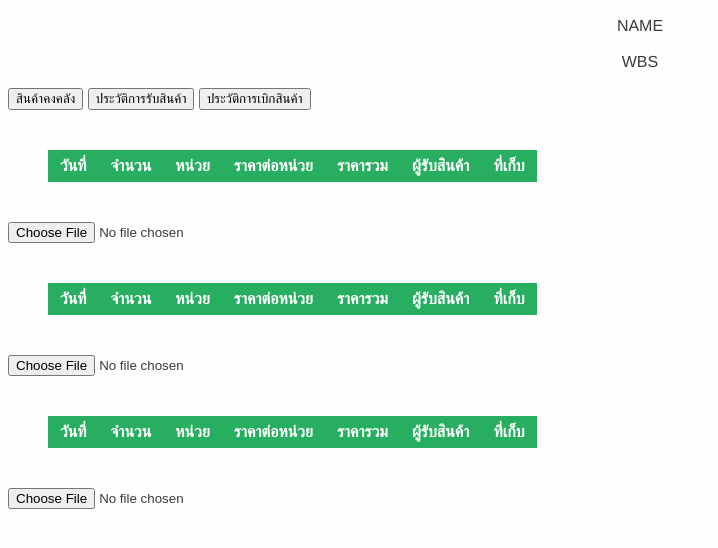
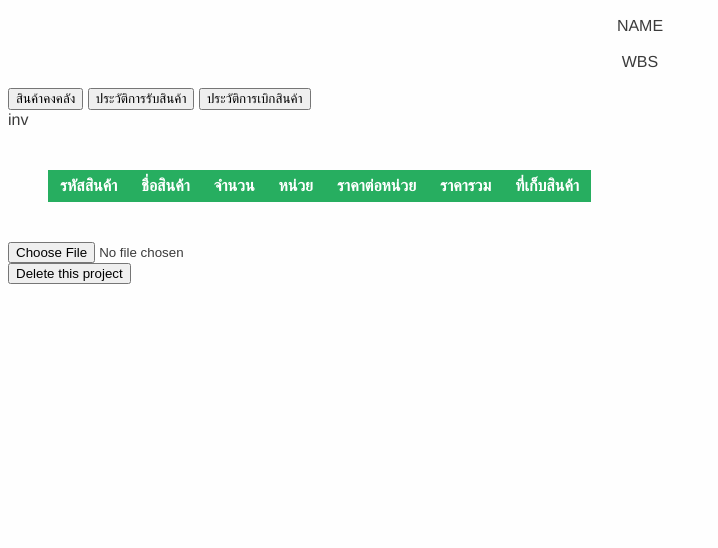
Before and after one commit to kanokpolkulsri/webstock, a PHP site: page /show.html in a window 1280 px wide. Shown: the top 548 px of the page, without its empty margins (0-718 px from the left). Run offline with PHP 8.4, Linux system fonts and the light colour scheme; some libraries are stand-ins or nearby versions.

Commit message:
ui for show page

```diff
--- a/s.css
+++ b/s.css
@@ -194,3 +194,7 @@ ul.login {
 .show-title-Proj {
   text-align: center;
 }
+
+.show-btn-active {
+  background-color: #e9e9e9;
+}
--- a/show.html
+++ b/show.html
@@ -14,21 +14,22 @@
 		<p class="show-title-Proj-WBS">WBS</p>
 	</div>
 	<div>
-		<button class="btn-inv">สินค้าคงคลัง</button>
-		<button class="btn-rec">ประวัติการรับสินค้า</button>
-		<button class="btn-out">ประวัติการเบิกสินค้า</button>
+		<button class="show-btn-inv">สินค้าคงคลัง</button>
+		<button class="show-btn-rec">ประวัติการรับสินค้า</button>
+		<button class="show-btn-out">ประวัติการเบิกสินค้า</button>
 	</div>
 	<div class="show-all-data-inv">
+	inv
 		<div class="wrapper">
 			<div class="table-inv">
 				<div class="row header green">
-					<div class="cell">วันที่</div>
+					<div class="cell">รหัสสินค้า</div>
+					<div class="cell">ชื่อสินค้า</div>
 					<div class="cell">จำนวน</div>
 					<div class="cell">หน่วย</div>
 					<div class="cell">ราคาต่อหน่วย</div>
 					<div class="cell">ราคารวม</div>
-					<div class="cell">ผู้รับสินค้า</div>
-					<div class="cell">ที่เก็บ</div>
+					<div class="cell">ที่เก็บสินค้า</div>
 	    		</div>
 			</div>
 		</div>
@@ -36,16 +37,20 @@
 	</div>
 
 	<div class="show-all-history-rec">
+	rec
 		<div class="wrapper">
 			<div class="table-rec">
 				<div class="row header green">
 					<div class="cell">วันที่</div>
+					<div class="cell">รหัสสินค้า</div>
+					<div class="cell">ชื่อสินค้า</div>
 					<div class="cell">จำนวน</div>
 					<div class="cell">หน่วย</div>
 					<div class="cell">ราคาต่อหน่วย</div>
 					<div class="cell">ราคารวม</div>
 					<div class="cell">ผู้รับสินค้า</div>
-					<div class="cell">ที่เก็บ</div>
+					<div class="cell">รับจากบริษัท</div>
+					<div class="cell">ที่เก็บสินค้า</div>
 	    		</div>
 			</div>
 		</div>
@@ -53,33 +58,103 @@
 	</div>
 
 	<div class="show-all-history-out">
+	out
 		<div class="wrapper">
 			<div class="table-out">
 				<div class="row header green">
 					<div class="cell">วันที่</div>
+					<div class="cell">รหัสสินค้า</div>
+					<div class="cell">ชื่อสินค้า</div>
 					<div class="cell">จำนวน</div>
 					<div class="cell">หน่วย</div>
 					<div class="cell">ราคาต่อหน่วย</div>
 					<div class="cell">ราคารวม</div>
-					<div class="cell">ผู้รับสินค้า</div>
-					<div class="cell">ที่เก็บ</div>
+					<div class="cell">ผู้เบิกสินค้า</div>
+					<div class="cell">บริษัทผู้เบิก</div>
+					<div class="cell">ผู้ดูแลระบบ</div>
+					<div class="cell">ที่เก็บสินค้า</div>
 	    		</div>
 			</div>
 		</div>
 		<input type="file" name="file" id="file-out" style="display: block;">
 	</div>
 
+	<div class="show-delete-this-proj">
+		<button class="show-btn-delete">Delete this project</button><br>
+		<div class="show-delete-confirm">
+		Project Name : <input class="show-input-del-name"/><br>
+		WBS No. : <input class="show-input-del-WBS"/><br>
+		<button class="show-btn-confirm-del">ยืนยันการลบ</button>
+		</div>
+
+	</div>
 
 	<script type="text/javascript">
 		/*
+			ลบโครงการ
+		*/
+		var buttonDel = $('.show-btn-delete'); //ปุ่มเปิดว่าจะกรอกชื่อและwbs
+		var buttonDelConfirm = $('.show-btn-confirm-del'); //ปุ่มที่ยืนยันว่าจะลบข้อมูลแล้ว
+		var inputDelName = $('.show-input-del-name');
+		var inputDelWBS = $('.show-input-del-WBS');
+		var deleteConfirm = $('.show-delete-confirm'); //div ที่คลุมส่วนกรอกข้อมูล
+		var checkButtonDelClicked = false;
+		deleteConfirm.hide();
+
+		//กดปุ่มเลือกว่าจะลบ
+		buttonDel.click(function(){
+			if(!checkButtonDelClicked){
+				checkButtonDelClicked = true;
+				deleteConfirm.show();
+			}else{
+				checkButtonDelClicked = false;
+				deleteConfirm.hide();
+			}
+		});
+
+		//กดปุ่มยืนยัน ก็คือจะเอาค่าจาก input ไปเทียบกับ database
+		buttonDelConfirm.click(function(){
+			//inputDelName.val() //ค่าที่จะเอาไปเช็คว่าชื่อตรงกับโปรเจคไหม
+			//inputDelWBS.val() //ค่าที่จะเอาไปเช็คว่าwbsตรงกับโปรเจคไหม
+			//ถ้าตรงก็ทำการลบ
+		});
+
+
+		/*
 			เลือกว่าจะดูอันไหน
 		*/
-		var buttonInv = $('.btn-inv');
-		var buttonRec = $('.btn-rec');
-		var buttonOut = $('.btn-out');
+		var buttonInv = $('.show-btn-inv');
+		var buttonRec = $('.show-btn-rec');
+		var buttonOut = $('.show-btn-out');
 		var divInv = $('.show-all-data-inv');
 		var divRec = $('.show-all-history-rec');
 		var divOut = $('.show-all-history-out');
+		divRec.hide();
+		divOut.hide();
+		divInv.show();
+		function outall(){
+			buttonInv.removeClass('show-btn-active');
+			buttonRec.removeClass('show-btn-active');
+			buttonOut.removeClass('show-btn-active');
+			divInv.hide();
+			divRec.hide();
+			divOut.hide();
+		}
+		buttonInv.click(function(){
+			outall();
+			buttonInv.addClass('show-btn-active');
+			divInv.show();
+		});
+		buttonRec.click(function(){
+			outall();
+			buttonRec.addClass('show-btn-active');
+			divRec.show();
+		});
+		buttonOut.click(function(){
+			outall();
+			buttonOut.addClass('show-btn-active');
+			divOut.show();
+		});
 
 
 
@@ -95,7 +170,7 @@
 			for(var line = 0; line < lines.length; line++){
 				var check = lines[line].split(",");
 
-				tableinv.append('<div class="row"><div class="cell">'+check[0]+'</div><div class="cell">'+check[1]+'</div><div class="cell">'+check[2]+'</div><div class="cell">'+check[3]+'</div><div class="cell">'+check[4]+'</div></div>');
+				// tableinv.append('<div class="row"><div class="cell">'+check[0]+'</div><div class="cell">'+check[1]+'</div><div class="cell">'+check[2]+'</div><div class="cell">'+check[3]+'</div><div class="cell">'+check[4]+'</div></div>');
 
 				}
 			};
@@ -116,7 +191,7 @@
 			for(var line = 0; line < lines.length; line++){
 				var check = lines[line].split(",");
 
-				tablerec.append('<div class="row"><div class="cell">'+check[0]+'</div><div class="cell">'+check[1]+'</div><div class="cell">'+check[2]+'</div><div class="cell">'+check[3]+'</div><div class="cell">'+check[4]+'</div></div>');
+				// tablerec.append('<div class="row"><div class="cell">'+check[0]+'</div><div class="cell">'+check[1]+'</div><div class="cell">'+check[2]+'</div><div class="cell">'+check[3]+'</div><div class="cell">'+check[4]+'</div></div>');
 
 				}
 			};
@@ -137,7 +212,7 @@
 			for(var line = 0; line < lines.length; line++){
 				var check = lines[line].split(",");
 
-				tableout.append('<div class="row"><div class="cell">'+check[0]+'</div><div class="cell">'+check[1]+'</div><div class="cell">'+check[2]+'</div><div class="cell">'+check[3]+'</div><div class="cell">'+check[4]+'</div></div>');
+				// tableout.append('<div class="row"><div class="cell">'+check[0]+'</div><div class="cell">'+check[1]+'</div><div class="cell">'+check[2]+'</div><div class="cell">'+check[3]+'</div><div class="cell">'+check[4]+'</div></div>');
 
 				}
 			};
```
Also changed, not shown: categorize.html (renamed from categorize.php), 1 other file.
